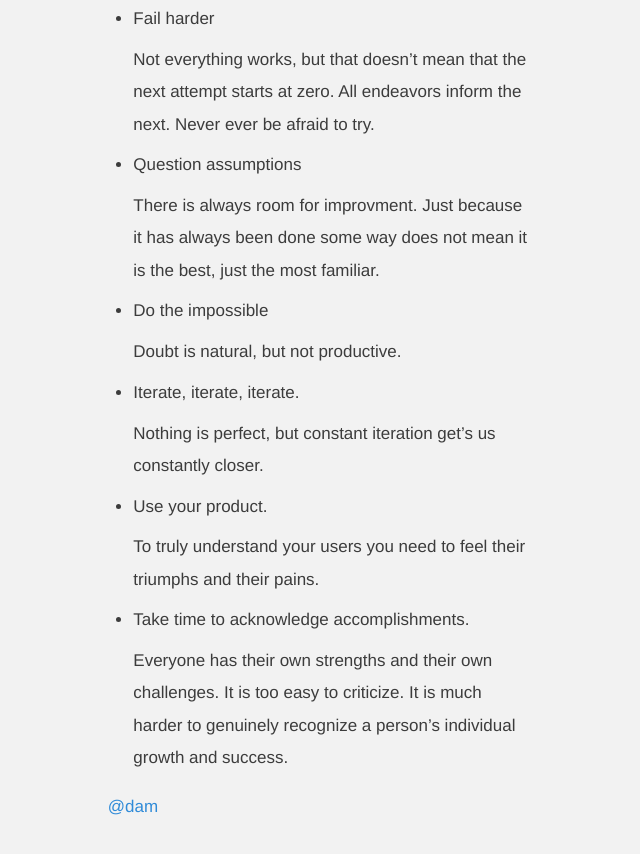
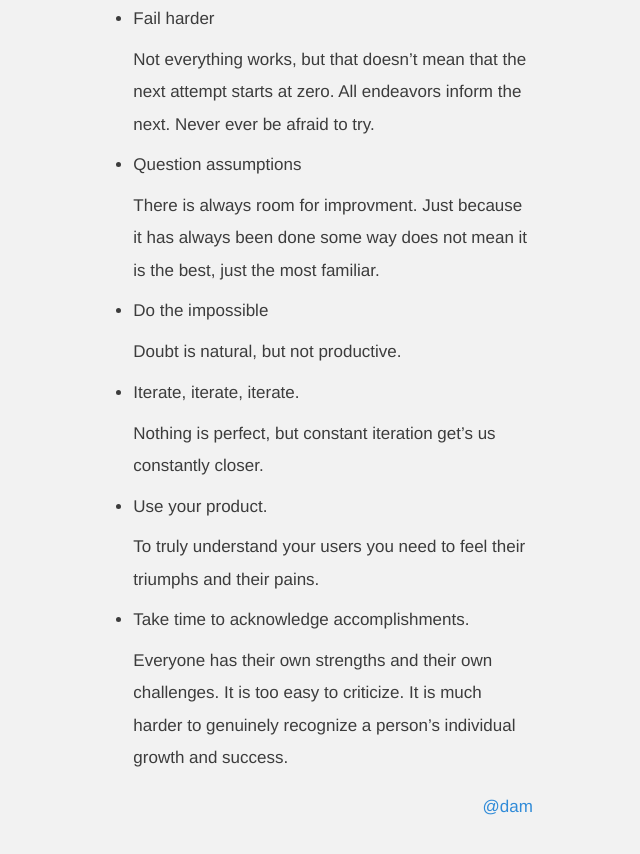
Before and after one commit to kristoferjoseph/remind-me-again, a plain HTML site: page index.html in a window 1280 px wide. Shown: the part 374-1228 px from the top of the page, without its empty margins (319-959 px from the left). Drawn offline with Linux system fonts and the light colour scheme.

Commit message:
Adjusting footer

```diff
--- a/index.html
+++ b/index.html
@@ -65,7 +65,7 @@ body {
 #content {
     width: 425px;
     margin: 0 auto 0 auto;
-    padding: 30px 0 30px 0;
+    padding: 30px 0 90px 0;
 }
 
 /**
@@ -435,6 +435,7 @@ mark {
     color: #000;
 }
 }
+.tag { float: right };
   </style>
 </head>
 <body>
@@ -468,7 +469,7 @@ mark {
 
 <p>Everyone has their own strengths and their own challenges. It is too easy to criticize. It is much harder to genuinely recognize a person&#8217;s individual growth and success.</p></li>
 </ul>
-  <a href="http://twitter.com/dam">@dam</a>
+  <a href="http://twitter.com/dam" class="tag" >@dam</a>
     </div>
   </div> <!-- End wrapper -->
 </body>
```
